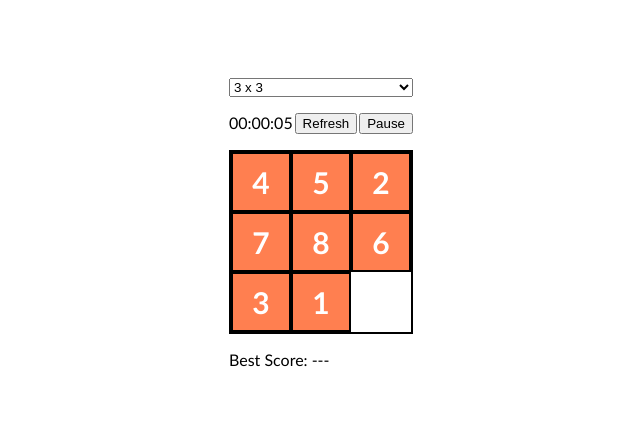
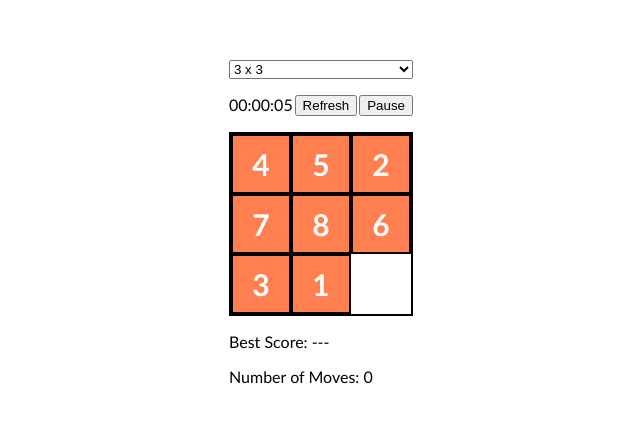
Before and after one commit to Lwinga/number-puzzle-react, a React (Vite) app: page / in a window 1280 px wide. Shown: the part 178-600 px from the top of the page, without its empty margins (319-959 px from the left). Built offline with nearby package versions, Linux system fonts and the light colour scheme.

Commit message:
Display number of moves

```diff
--- a/src/App.jsx
+++ b/src/App.jsx
@@ -27,19 +27,24 @@ export default function App() {
   const [gridSize, setGridSize] = useState(gridSizes[0].size);
   const [refreshId, setRefreshId] = useState(0);
   const [stopwatchStatus, setStopwatchStatus] = useState('running');
+  const [moves, setMoves] = useState(0);
   const [bestScore, setBestScore] = useLocalStorage(initialBestScore);
 
   const currentBestScore = Number(bestScore !== null ? bestScore[gridSize] : 0);
 
-  function handleGridSizeSelect(e) {
-    setGridSize(e.target.value);
+  function refresh() {
     setStopwatchStatus('running');
+    setMoves(0);
     setRefreshId(refreshId + 1);
   }
 
+  function handleGridSizeSelect(e) {
+    setGridSize(e.target.value);
+    refresh();
+  }
+
   function handleRefreshClick() {
-    setStopwatchStatus('running');
-    setRefreshId(refreshId + 1);
+    refresh();
   }
 
   function handleStop(elapsedSeconds) {
@@ -53,8 +58,7 @@ export default function App() {
       }
       window.alert('You won!\nTime taken: ' + formatTime(elapsedSeconds) +
         '\nBest score: ' + formatTime(nextBestScore));
-      setStopwatchStatus('running');
-      setRefreshId(refreshId + 1);
+      refresh();
     }, 250); // The delay to wait for the transition
   }
 
@@ -97,14 +101,23 @@ export default function App() {
       <PuzzleBox
         key={refreshId}
         gridSize={gridSize}
+        moves={moves}
         onWin={handleWin}
+        onMovesChange={(m) => setMoves(m)}
       />
       <div
         style={{
           marginTop: '16px',
         }}
       >
-        Best Score: { currentBestScore === 0 ? '---' : formatTime(currentBestScore) }
+        Best Score: {currentBestScore === 0 ? '---' : formatTime(currentBestScore)}
+      </div>
+      <div
+        style={{
+          marginTop: '16px',
+        }}
+      >
+        Number of Moves: {moves}
       </div>
       {stopwatchStatus === 'paused' && <div style={{
         position: 'fixed',
--- a/src/PuzzleBox.jsx
+++ b/src/PuzzleBox.jsx
@@ -3,7 +3,9 @@ import NumberBox from "./NumberBox.jsx";
 
 export default function PuzzleBox({
   gridSize,
+  moves,
   onWin,
+  onMovesChange,
 }) {
   const initialBoxes = useMemo(() => {
     // Generate the boxes
@@ -123,6 +125,7 @@ export default function PuzzleBox({
       }
     });
     setBoxes(nextBoxes);
+    onMovesChange(moves + 1);
     if (shouldCheckForWin && checkForWin(nextBoxes)) {
       onWin();
     }
```
